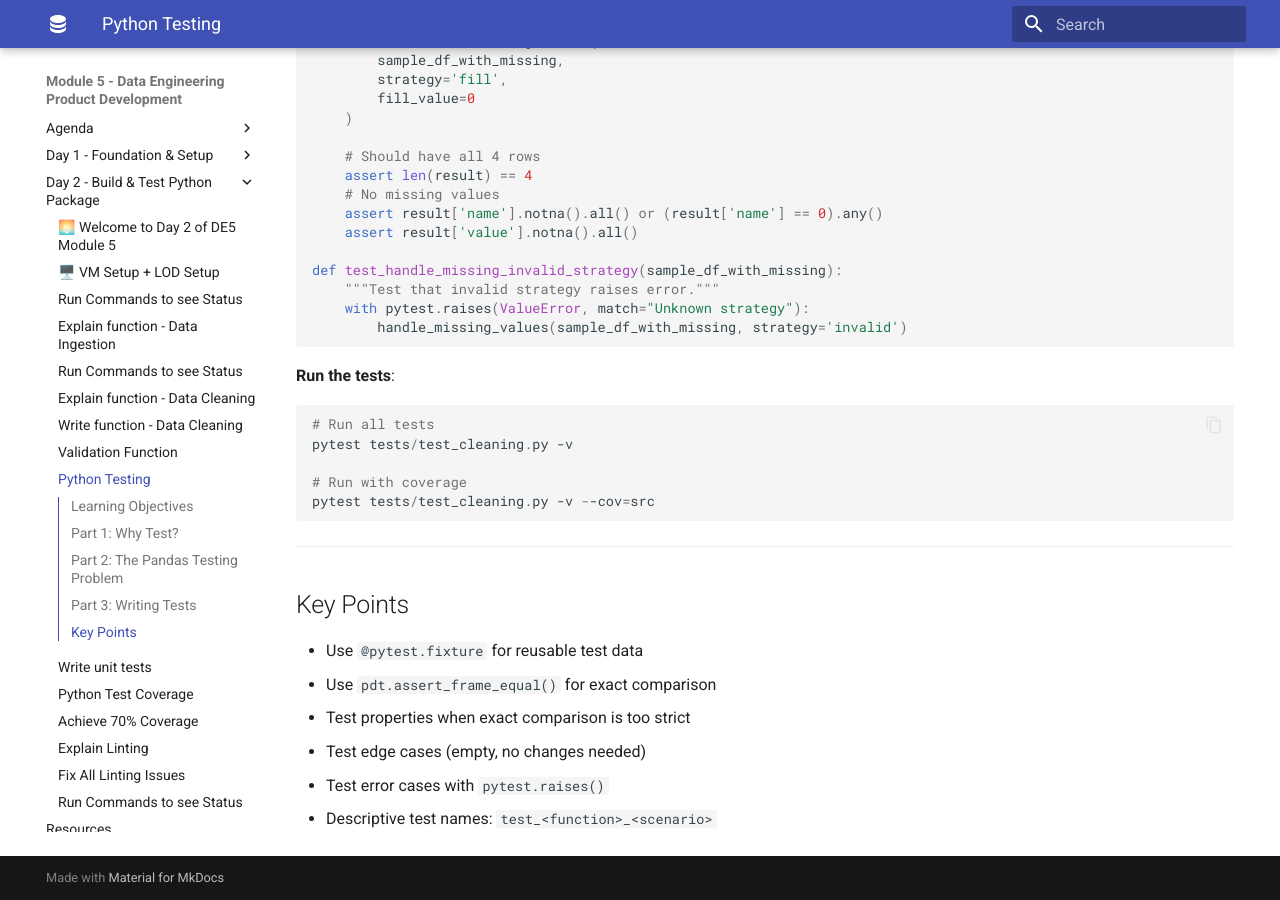
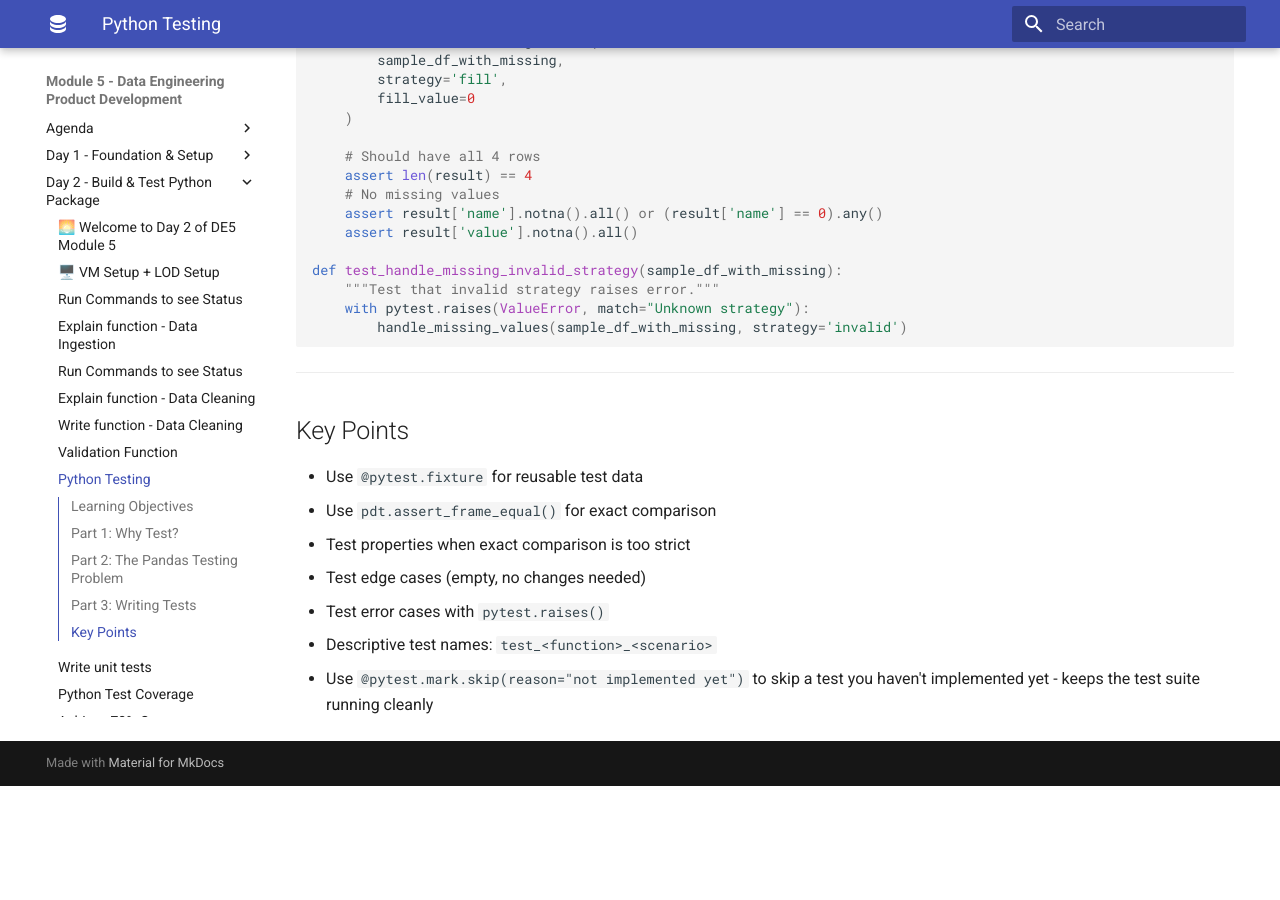
Before and after one commit to qaalabs/DE5M5, an MkDocs documentation site: the page built from docs/day2/python-testing.md, in a window 1280 px wide and 900 px high, scrolled down 2920 px. Built offline with MkDocs 1.6.1 and Material for MkDocs 9.7.7, drawn with Linux system fonts in a browser that asks for light colours; after the commit the page ends 3706 px from its top, so only the background shows below that.

Commit message:
add tests

````diff
--- a/docs/day2/python-testing.md
+++ b/docs/day2/python-testing.md
@@ -155,15 +155,6 @@ def test_handle_missing_invalid_strategy(sample_df_with_missing):
         handle_missing_values(sample_df_with_missing, strategy='invalid')
 ```
 
-**Run the tests**:
-```powershell
-# Run all tests
-pytest tests/test_cleaning.py -v
-
-# Run with coverage
-pytest tests/test_cleaning.py -v --cov=src
-```
-
 ---
 
 ## Key Points
@@ -174,3 +165,4 @@ pytest tests/test_cleaning.py -v --cov=src
 - Test edge cases (empty, no changes needed)
 - Test error cases with `pytest.raises()`
 - Descriptive test names: `test_<function>_<scenario>`
+- Use `@pytest.mark.skip(reason="not implemented yet")` to skip a test you haven't implemented yet - keeps the test suite running cleanly
````
